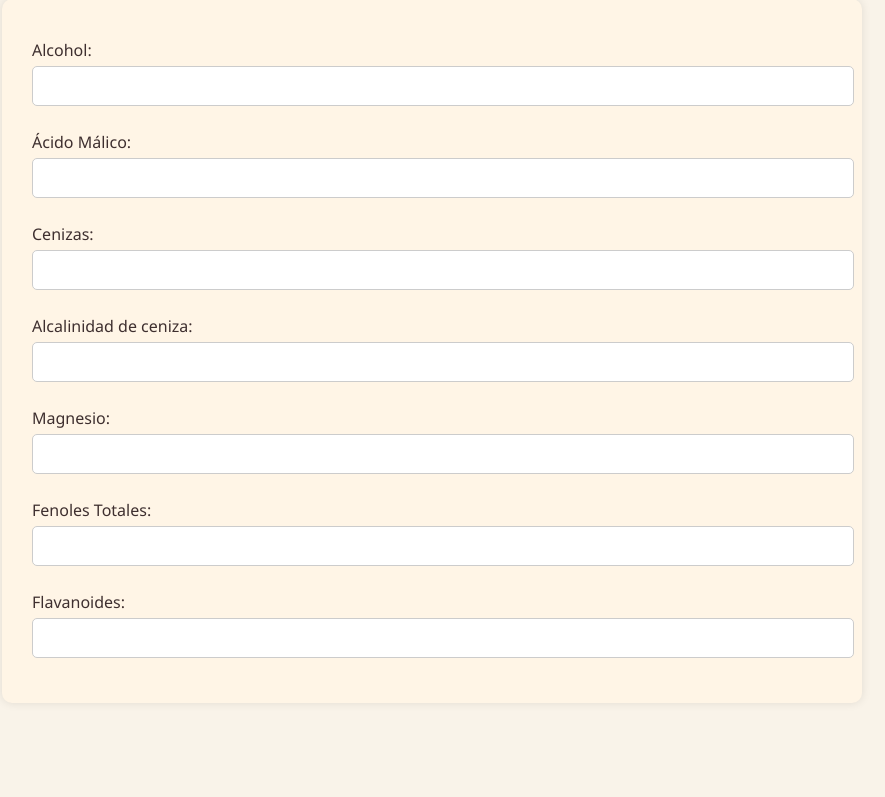
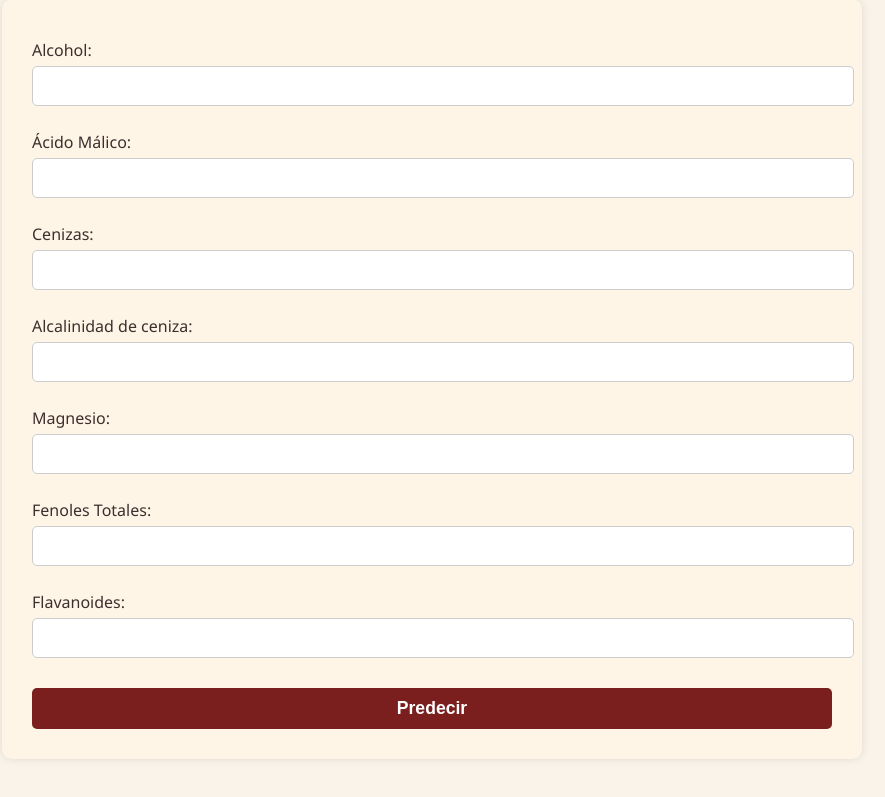
Before and after one commit to Finarosalina/Finarosalina_app_ml_flask, a Flask app: page / in a window 1280 px wide. Shown: the part 149-946 px from the top of the page, without its empty margins (208-1093 px from the left). Before the commit the page ends 807 px from the top, so only its background shows below. Run offline with Flask 3, Linux system fonts and the light colour scheme; parts of the project's set-up code (start-up, migrations or seed data) failed here and were passed over.

Commit message:
Corrige HTML y agrega botón de predicción

```diff
--- a/src/templates/index.html
+++ b/src/templates/index.html
@@ -70,7 +70,6 @@
             color: #3b3b3b;
         }
 
-        /* Add responsiveness */
         @media (max-width: 768px) {
             .form-container {
                 width: 90%;
@@ -105,3 +104,10 @@
 
             <label for="val7">Flavanoides:</label>
             <input type="number" step="any" name="val7" required><br>
+
+            <input type="submit" value="Predecir">
+        </form>
+    </div>
+
+</body>
+</html>
```
